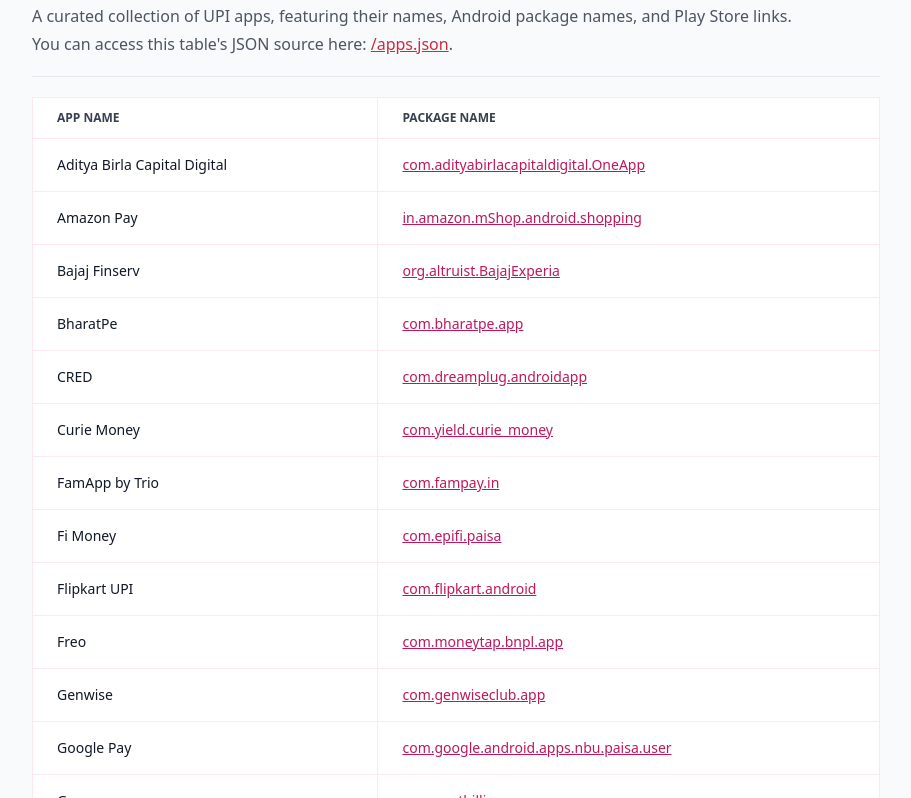
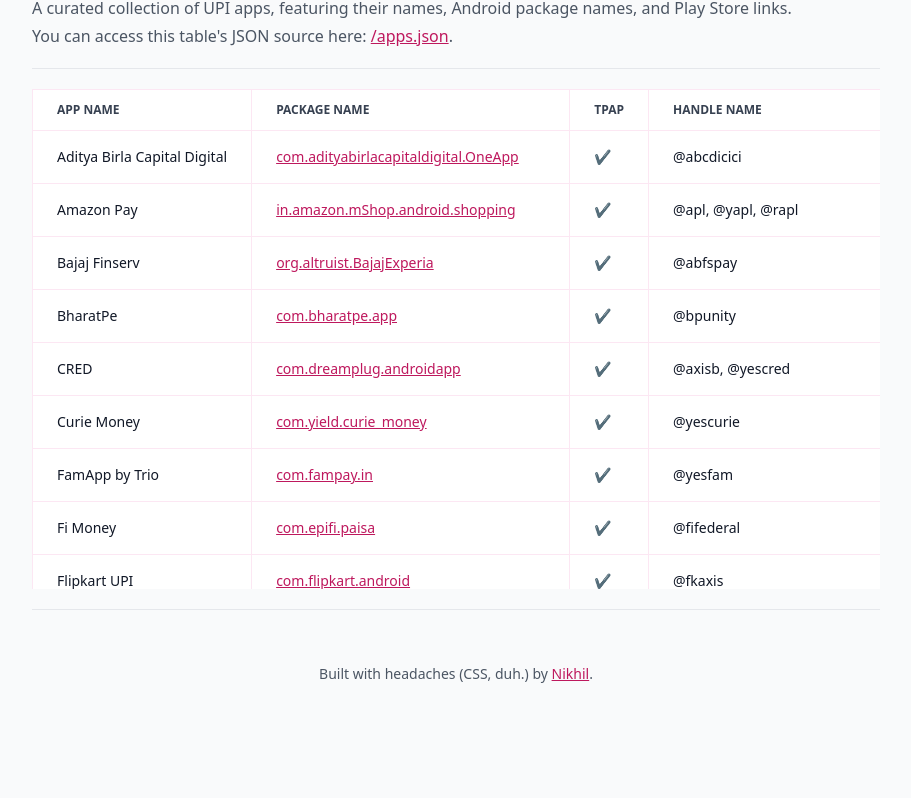
Before and after one commit to nk521/upi-apps, an Astro site: page / in a window 1280 px wide. Shown: the part 92-890 px from the top of the page, without its empty margins (184-1095 px from the left). After the commit the page ends 800 px from the top, so only its background shows below. Built offline with nearby package versions, Linux system fonts and the light colour scheme; Astro itself is replaced by a stand-in of ours.

Commit message:
chore: beautification changes

```diff
--- a/src/components/Table.astro
+++ b/src/components/Table.astro
@@ -18,8 +18,10 @@
         class="text-xs text-gray-700 uppercase border border-pink-100"
     >
         <tr class="bg-white">
-            <th scope="col" class="px-6 py-3 border-r border-pink-100"> App Name </th>
-            <th scope="col" class="px-6 py-3"> Package Name </th>
+            <th scope="col" class="px-6 py-3 border-r border-pink-100 "> App Name </th>
+            <th scope="col" class="px-6 py-3 border-r border-pink-100 "> Package Name </th>
+            <th scope="col" class="px-6 py-3 border-r border-pink-100 "> TPAP </th>
+            <th scope="col" class="px-6 py-3 "> Handle Name </th>
         </tr>
     </thead>
     <tbody>
@@ -28,13 +30,10 @@
                 <tr
                     class="odd:bg-white even:bg-gray-50 bg-white border-b border-pink-100 hover:bg-gray-50"
                 >
-                    <th
-                        scope="row"
-                        class="px-6 py-4 font-medium text-gray-900 whitespace-nowrap border-r border-l border-pink-100"
-                    >
-                        {app.name}
-                    </th>
-                    <td class="px-6 py-4 border-r border-pink-100"> <a href={app.androidLink} class="underline text-pink-700" target="_blank">{app.androidPackage}</a> </td>
+                    <td class="px-6 py-4 font-medium text-gray-900 whitespace-nowrap border-r border-l border-pink-100">{app.name}</td>
+                    <td class="px-6 py-4 border-r border-pink-100"> <a href={"https://play.google.com/store/apps/details?id=" + app.androidPackage} class="underline text-pink-700" target="_blank">{app.androidPackage}</a> </td>
+                    <td class="px-6 py-4 font-medium text-gray-900 whitespace-nowrap border-r border-l border-pink-100">{app.tpap ? "✔️" : "❌"}</td>
+                    <td class="px-6 py-4 font-medium text-gray-900 whitespace-nowrap border-r border-l border-pink-100">{app.handles.map(handle => `@${handle}`).join(", ")}</td>
                 </tr>
             ))
         }
--- a/src/pages/index.astro
+++ b/src/pages/index.astro
@@ -5,7 +5,9 @@
 
 const dataPath = path.resolve("./public/apps.json");
 const jsonData = await fs.readFile(dataPath, "utf-8");
-const upiApps = JSON.parse(jsonData);
+const upiApps = JSON.parse(jsonData).sort((a, b) =>
+    a.name.localeCompare(b.name),
+);
 ---
 
 <html lang="en">
@@ -18,11 +20,9 @@
             rel="stylesheet"
         />
     </head>
-    <body class="bg-gray-50 text-gray-800 font-sans">
-        <main class="max-w-4xl mx-auto p-6">
-            <h1 class="text-4xl font-bold mb-4 mt-4">
-                UPI Apps
-            </h1>
+    <body class="bg-gray-50 text-gray-800 font-sans flex flex-col h-screen">
+        <main class="flex flex-col flex-grow max-w-4xl mx-auto p-6">
+            <h1 class="text-4xl font-bold mb-4 mt-2">UPI Apps</h1>
             <p class="text-gray-600 mb-1">
                 A curated collection of UPI apps, featuring their names, Android
                 package names, and Play Store links.
@@ -31,18 +31,16 @@
                 You can access this table's JSON source here: <a
                     href="/apps.json"
                     target="_blank"
-                    class="underline"
-                    style="color: #cb2a42;">/apps.json</a
+                    class="underline text-pink-700">/apps.json</a
                 >.
             </p>
 
-            <!-- <div class="overflow-x-auto shadow rounded-lg bg-white p-4">
-                <UpiTable apps={upiApps} />
-            </div> -->
+            <hr class="text-gray-600 mb-5" />
 
-            <hr class="text-gray-600 mb-5"/>
-
-            <div class="relative overflow-x-auto">
+            <div
+                class="relative overflow-x-auto flex-grow mb-5"
+                style="max-height: calc(100vh - 300px);"
+            >
                 <Table apps={upiApps} captionTitle="">
                     <!-- <span slot="captionContent">
                         <p class="mt-1 text-sm font-normal text-gray-500 dark:text-gray-400">
@@ -50,6 +48,12 @@
                     </span> -->
                 </Table>
             </div>
+
+            <hr class="text-gray-600"/>
+
         </main>
+        <footer class="bg-gray-50 p-6 text-center text-sm text-gray-600">
+            Built with headaches (CSS, duh.) by <a href="https://nkmason.dev" class="underline text-pink-700">Nikhil</a>.
+        </footer>
     </body>
 </html>
```
